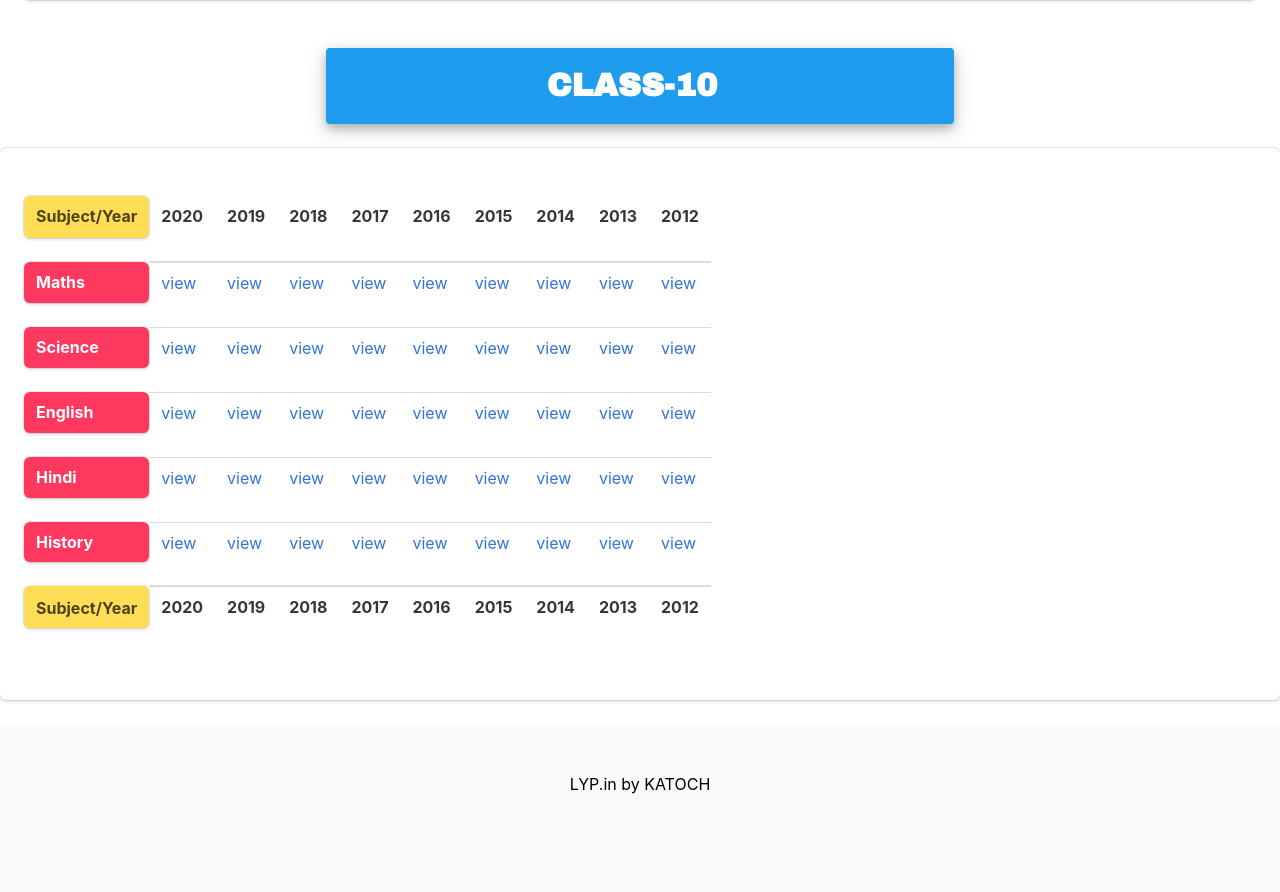
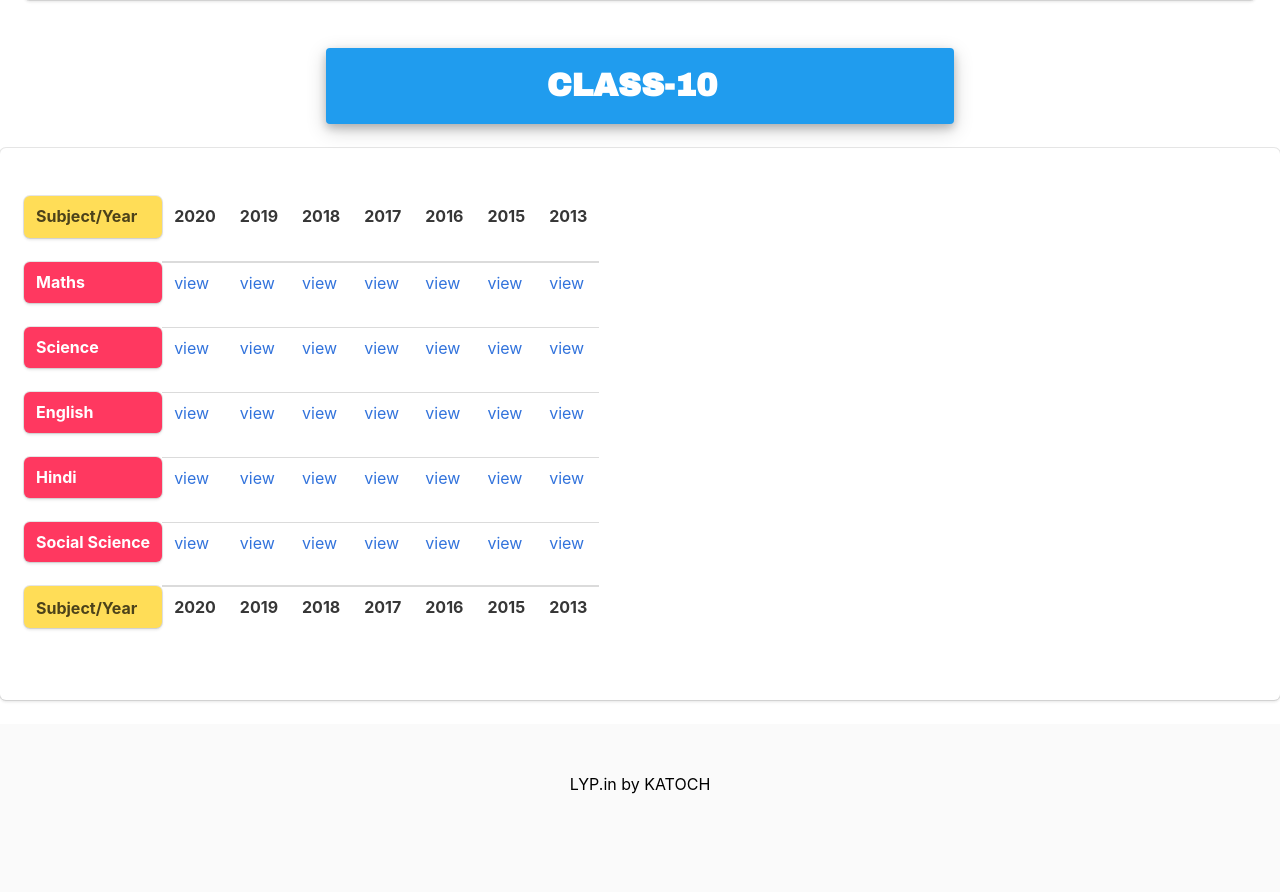
Before and after one commit to abhishekkatoch23/LYPIN, a Django app: page /cbse-class10.html in a window 1280 px wide. Shown: the part 176-1068 px from the top of the page. Run offline with Django 3.2, Linux system fonts and the light colour scheme; some libraries are stand-ins or nearby versions; some web fonts are replaced.

Commit message:
table change

```diff
--- a/templates/cbse-class10.html
+++ b/templates/cbse-class10.html
@@ -45,9 +45,7 @@
                         <th>2017</th>
                         <th>2016</th>
                         <th>2015</th>
-                        <th>2014</th>
                         <th>2013</th>
-                        <th>2012</th>
                     </tr>
                 </thead>
 
@@ -60,9 +58,7 @@
                         <th>2017</th>
                         <th>2016</th>
                         <th>2015</th>
-                        <th>2014</th>
                         <th>2013</th>
-                        <th>2012</th>
                     </tr>
                 </tfoot>
 
@@ -75,9 +71,7 @@
                         <td><a href="##">view</a></td>
                         <td><a href="##">view</a></td>
                         <td><a href="##">view</a></td>
-                        <td><a href="##">view</a></td>
-                        <td><a href="##">view</a></td>
-                        <td><a href="##">view</a></td>
+                        <td><a href="https://www.cbse.gov.in/cbsenew/question-paper/2013/math_set_no-X.pdf">view</a></td>
                     </tr>
 
                     <tr>
@@ -88,9 +82,7 @@
                         <td><a href="##">view</a></td>
                         <td><a href="##">view</a></td>
                         <td><a href="##">view</a></td>
-                        <td><a href="##">view</a></td>
-                        <td><a href="##">view</a></td>
-                        <td><a href="##">view</a></td>
+                        <td><a href="https://www.cbse.gov.in/cbsenew/question-paper/2013/Science-X.pdf">view</a></td>
                     </tr>
 
                     <tr>
@@ -101,9 +93,7 @@
                         <td><a href="##">view</a></td>
                         <td><a href="##">view</a></td>
                         <td><a href="##">view</a></td>
-                        <td><a href="##">view</a></td>
-                        <td><a href="##">view</a></td>
-                        <td><a href="##">view</a></td>
+                        <td><a href="https://www.cbse.gov.in/cbsenew/question-paper/2013/english_literature-X.pdf">view</a></td>
                     </tr>
 
                     <tr>
@@ -114,22 +104,18 @@
                         <td><a href="##">view</a></td>
                         <td><a href="##">view</a></td>
                         <td><a href="##">view</a></td>
-                        <td><a href="##">view</a></td>
-                        <td><a href="##">view</a></td>
-                        <td><a href="##">view</a></td>
+                        <td><a href="https://www.cbse.gov.in/cbsenew/question-paper/2013/Hindi_CoursA-X.pdf">view</a></td>
                     </tr>
 
                     <tr>
-                        <th class="box is-danger">History</th>
+                        <th class="box is-danger">Social Science</th>
                         <td><a href="##">view</a></td>
                         <td><a href="##">view</a></td>
                         <td><a href="##">view</a></td>
                         <td><a href="##">view</a></td>
                         <td><a href="##">view</a></td>
                         <td><a href="##">view</a></td>
-                        <td><a href="##">view</a></td>
-                        <td><a href="##">view</a></td>
-                        <td><a href="##">view</a></td>
+                        <td><a href="https://www.cbse.gov.in/cbsenew/question-paper/2013/Social_Science-X.pdf">view</a></td>
                     </tr>
                 </tbody>
             </table>
```
Also changed, not shown: templates/index.html (+6 -58 lines).
